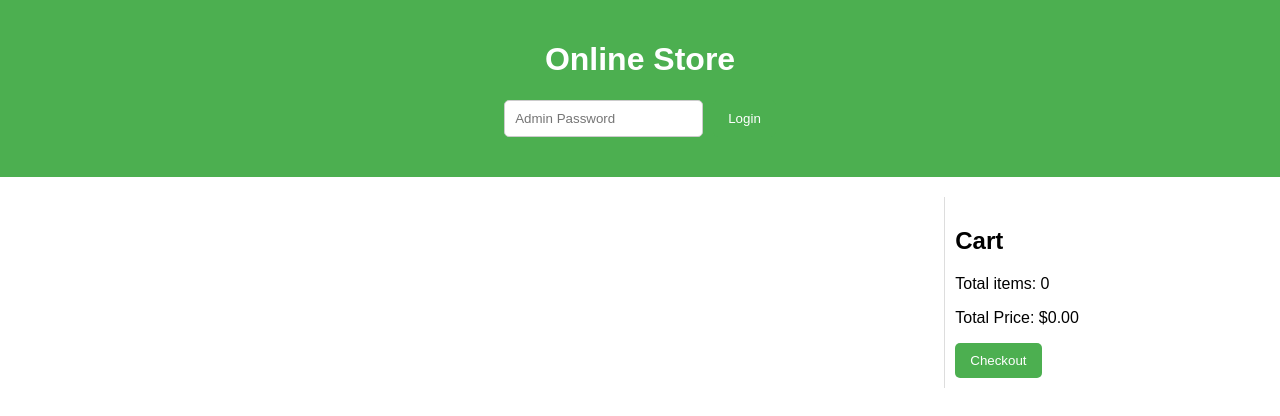
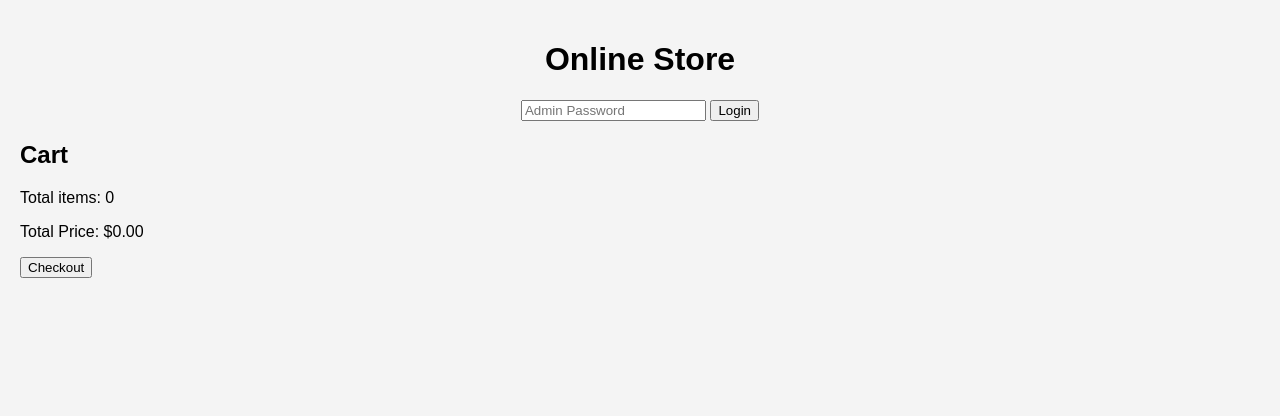
Before and after one commit to se118/se118.github.io, a plain HTML site: page index.html in a window 1280 px wide. Drawn offline with Linux system fonts and the light colour scheme.

Commit message:
Update styles.css

```diff
--- a/styles.css
+++ b/styles.css
@@ -1,82 +1,61 @@
+/* styles.css */
+
 body {
     font-family: Arial, sans-serif;
     margin: 0;
-    padding: 0;
-    display: flex;
-    flex-direction: column;
-    align-items: center;
+    padding: 20px;
+    background-color: #f4f4f4;
+    position: relative;
+    overflow: hidden;
 }
 
 header {
-    padding: 20px;
-    background-color: #4CAF50;
-    color: white;
-    width: 100%;
     text-align: center;
 }
 
-form {
+#product-list {
     display: flex;
     flex-wrap: wrap;
-    gap: 10px;
-    justify-content: center;
+    justify-content: space-around;
     margin-bottom: 20px;
 }
 
-input {
-    padding: 10px;
-    border-radius: 5px;
+.product {
+    background: white;
     border: 1px solid #ccc;
-}
-
-button {
-    padding: 10px 15px;
-    border-radius: 5px;
-    border: none;
-    background-color: #4CAF50;
-    color: white;
-    cursor: pointer;
-}
-
-main {
-    display: flex;
-    padding: 20px;
-    width: 100%;
-}
-
-#product-list {
-    flex: 3;
-    display: grid;
-    grid-template-columns: repeat(auto-fill, minmax(200px, 1fr));
-    gap: 20px;
-}
-
-.product {
-    border: 1px solid #ddd;
     border-radius: 5px;
     padding: 10px;
+    margin: 10px;
     text-align: center;
-    position: relative;
-    transition: transform 0.2s;
-}
-
-.product:hover {
-    transform: scale(1.05);
+    width: 200px;
 }
 
 .product img {
     max-width: 100%;
     height: auto;
+    border-radius: 5px;
 }
 
-aside {
-    flex: 1;
+#cart {
+    background-color: white;
     padding: 10px;
-    border-left: 1px solid #ddd;
+    border: 1px solid #ccc;
+    max-height: 300px; /* Limit height for scrolling */
+    overflow-y: auto; /* Enable vertical scrolling */
 }
 
-.quantity-control {
-    display: flex;
-    align-items: center;
-    gap: 5px;
+footer {
+    text-align: center;
+    margin-top: 20px;
 }
+
+/* Fireworks Canvas */
+#fireworks-canvas {
+    position: absolute;
+    top: 0;
+    left: 0;
+    width: 100%;
+    height: 100%;
+    pointer-events: none;
+    z-index: 1; /* Stay in front of other elements */
+}
```
